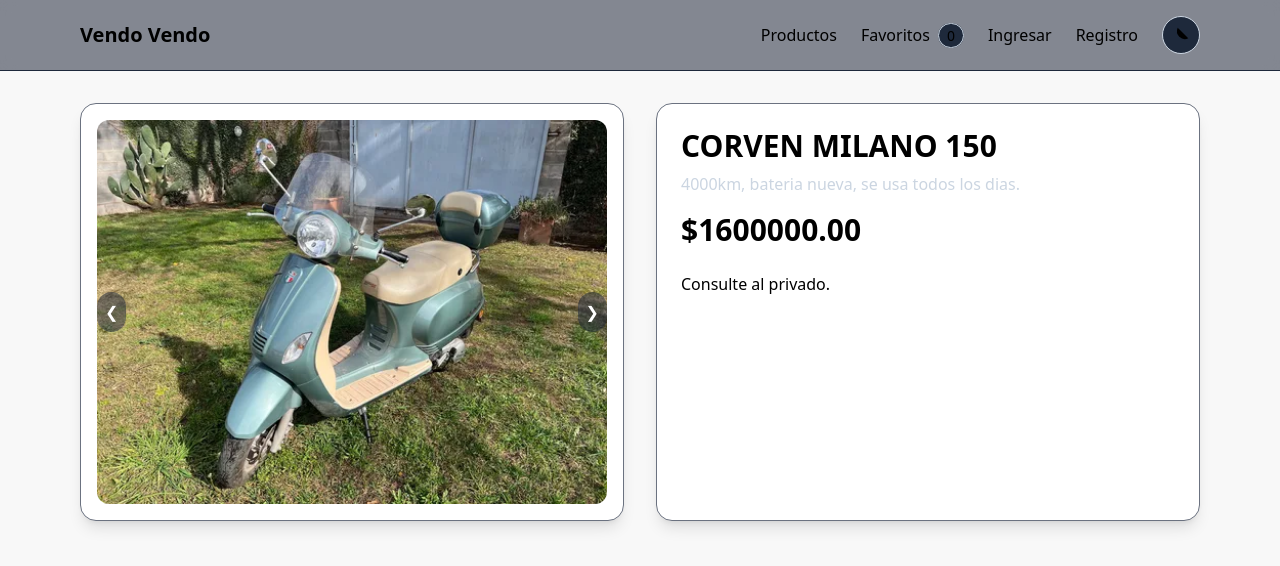
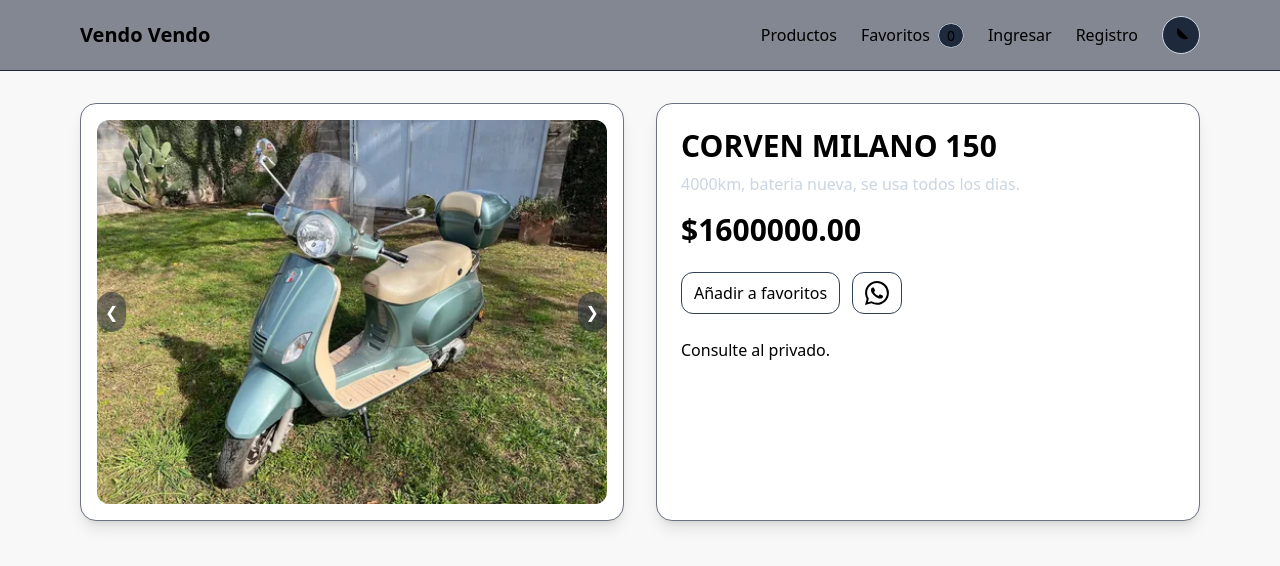
Before and after one commit to guillermodv/ecommerce-next, a Next.js app: page /product/1 in a window 1280 px wide. Shown: the top 566 px of the page. Built offline with nearby package versions, Linux system fonts and the light colour scheme.

Commit message:
feat: add whatsapp

```diff
--- a/app/constants/literals.js
+++ b/app/constants/literals.js
@@ -11,6 +11,7 @@
   ADD_TO_CART: "Añadir a favoritos",
   VIEW_CART: "Ver favoritos",
   CONTACT_PRIVATE: "Consulte al privado.",
+  WHATSAPP_MESSAGE: "Hola, me interesa el producto",
 };
 
 export const NAVBAR = {
--- a/app/product/[id]/page.js
+++ b/app/product/[id]/page.js
@@ -65,22 +65,22 @@
           ${product.price.toFixed(2)}
         </div>
         <div className="mt-6 flex gap-3">
-          {false && (
-            <>
-              <button
-                className="px-4 py-2 rounded-xl border border-slate-700 hover:bg-slate-800"
-                onClick={() => addToFavorites(product, 1)}
-              >
-                {PRODUCT_DETAIL.ADD_TO_CART}
-              </button>
-              <Link
-                href="/favorites"
-                className="px-4 py-2 rounded-xl border border-slate-700 hover:bg-slate-800"
-              >
-                {PRODUCT_DETAIL.VIEW_CART}
-              </Link>
-            </>
-          )}
+          <button
+            className="px-3 py-2 rounded-xl border border-slate-700 hover:bg-slate-800 hover:text-red-500"
+            onClick={() => addToFavorites(product)}
+          >
+            Añadir a favoritos
+          </button>
+          <a
+            href={`https://wa.me/${process.env.NEXT_PUBLIC_WHATSAPP_PHONE_NUMBER}?text=${PRODUCT_DETAIL.WHATSAPP_MESSAGE}:%20${product.name}`}
+            target="_blank"
+            rel="noopener noreferrer"
+            className="px-3 py-2 rounded-xl border border-slate-700 hover:bg-slate-800 hover:text-green-500"
+          >
+            <img src="/whatsapp.svg" alt="WhatsApp" className="w-6 h-6" />
+          </a>
+        </div>
+        <div className="mt-6 flex gap-3">
           {PRODUCT_DETAIL.CONTACT_PRIVATE}
         </div>
       </div>
```
Also changed, not shown: public/whatsapp.svg (added).
